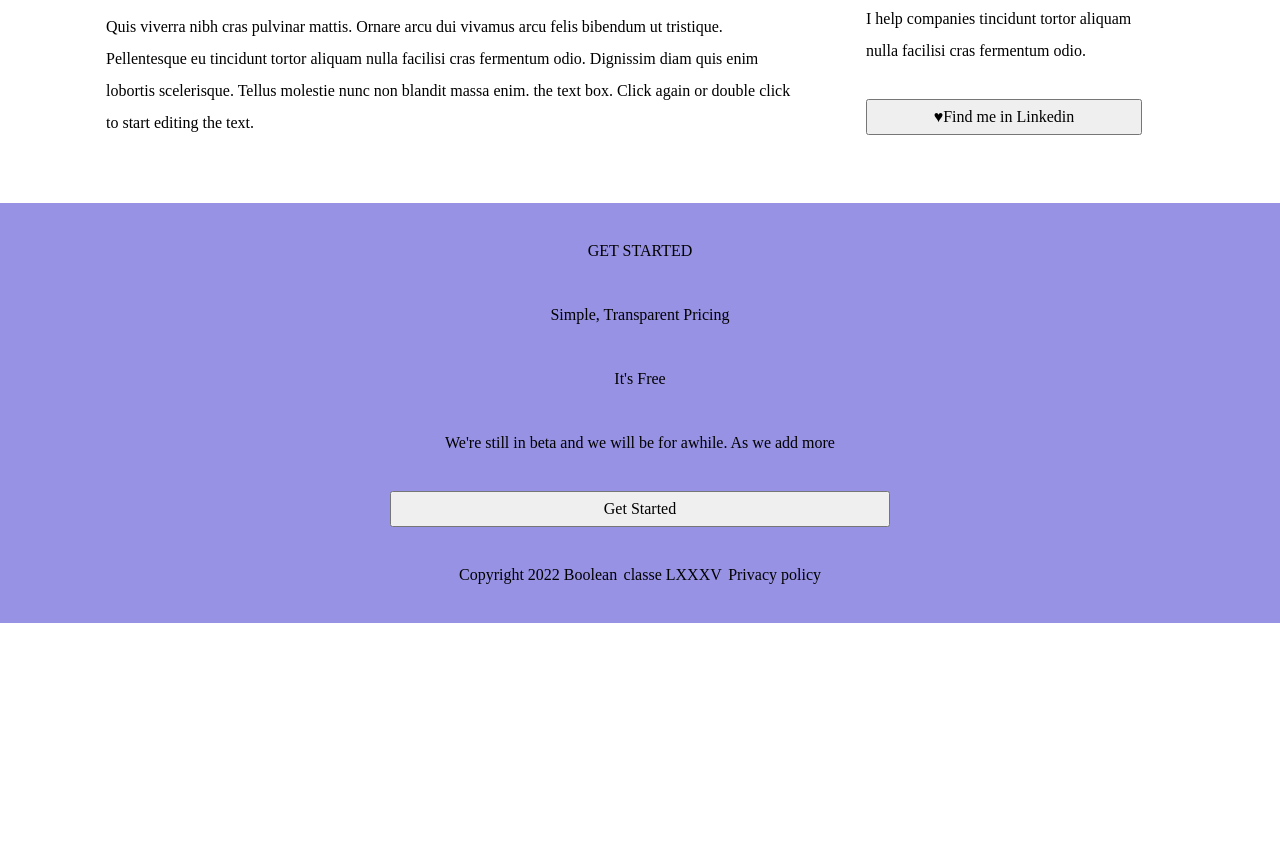
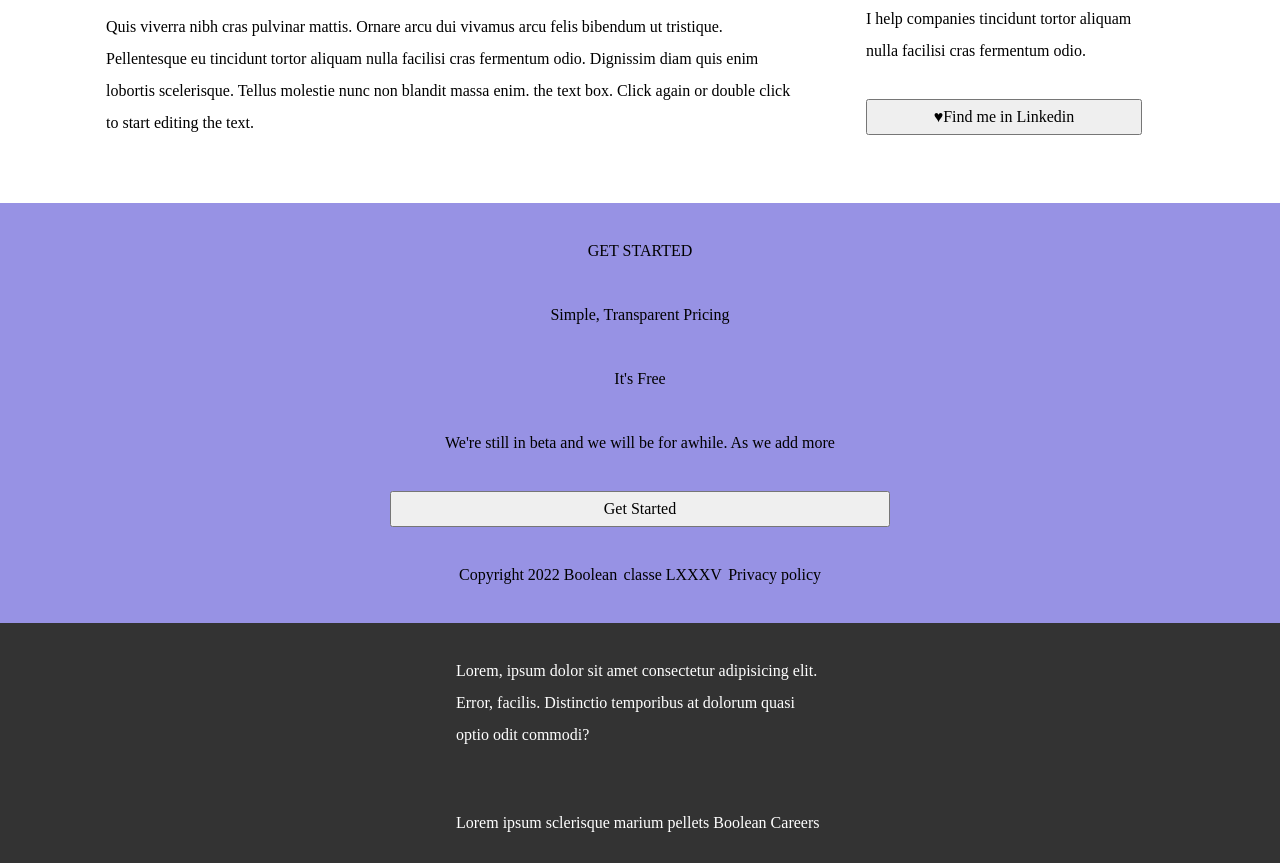
Before and after one commit to PaoloCardinale09/htmlcss-responsive-layout, a plain HTML site: page index.html in a window 1280 px wide. Shown: the part 3499-4362 px from the top of the page. Before the commit the page ends 4122 px from the top, so only its background shows below. Drawn offline with Linux system fonts and the light colour scheme.

Commit message:
add bottom footer

```diff
--- a/css/style.css
+++ b/css/style.css
@@ -277,3 +277,15 @@ footer {
 
 .top-footer ul>li {
     margin: 0 .2rem;
+}
+
+.bottom-footer {
+
+    color: white;
+
+    background-color: #333333;
+}
+
+.bottom-footer p {
+    padding: 2rem 0 1.5rem 0;
+}
--- a/css/utils.css
+++ b/css/utils.css
@@ -30,6 +30,12 @@
 	max-width: 500px;
 	margin: 0 auto;
 	padding: 0 1 rem;
+}
+
+.container-xxmini {
+	width: 400px;
+	margin: 0 auto;
+	padding: 0 1rem;
 }
 
 .clearfix::after {
--- a/index.html
+++ b/index.html
@@ -300,6 +300,14 @@
 				<li>Privacy policy</li>
 			</ul>
 		</div>
+		<div class="bottom-footer ">
+			<div class="container-xxmini c-flex">
+
+				<p>Lorem, ipsum dolor sit amet consectetur adipisicing elit. Error, facilis. Distinctio temporibus at
+					dolorum quasi optio odit commodi?</p>
+				<p><span>Lorem ipsum</span> sclerisque marium pellets <span>Boolean Careers</span></p>
+			</div>
+		</div>
 
 	</footer>
 </body>
```
